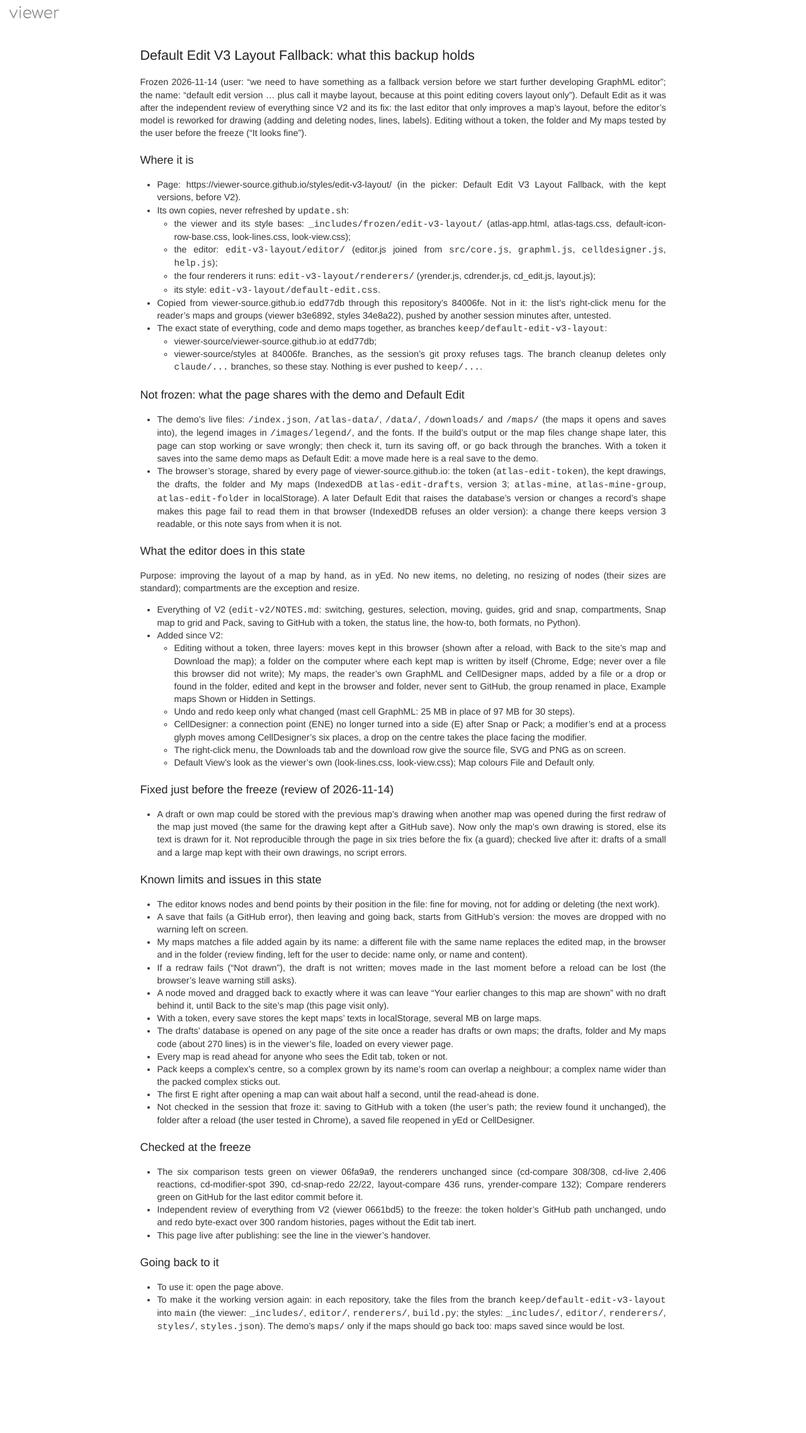
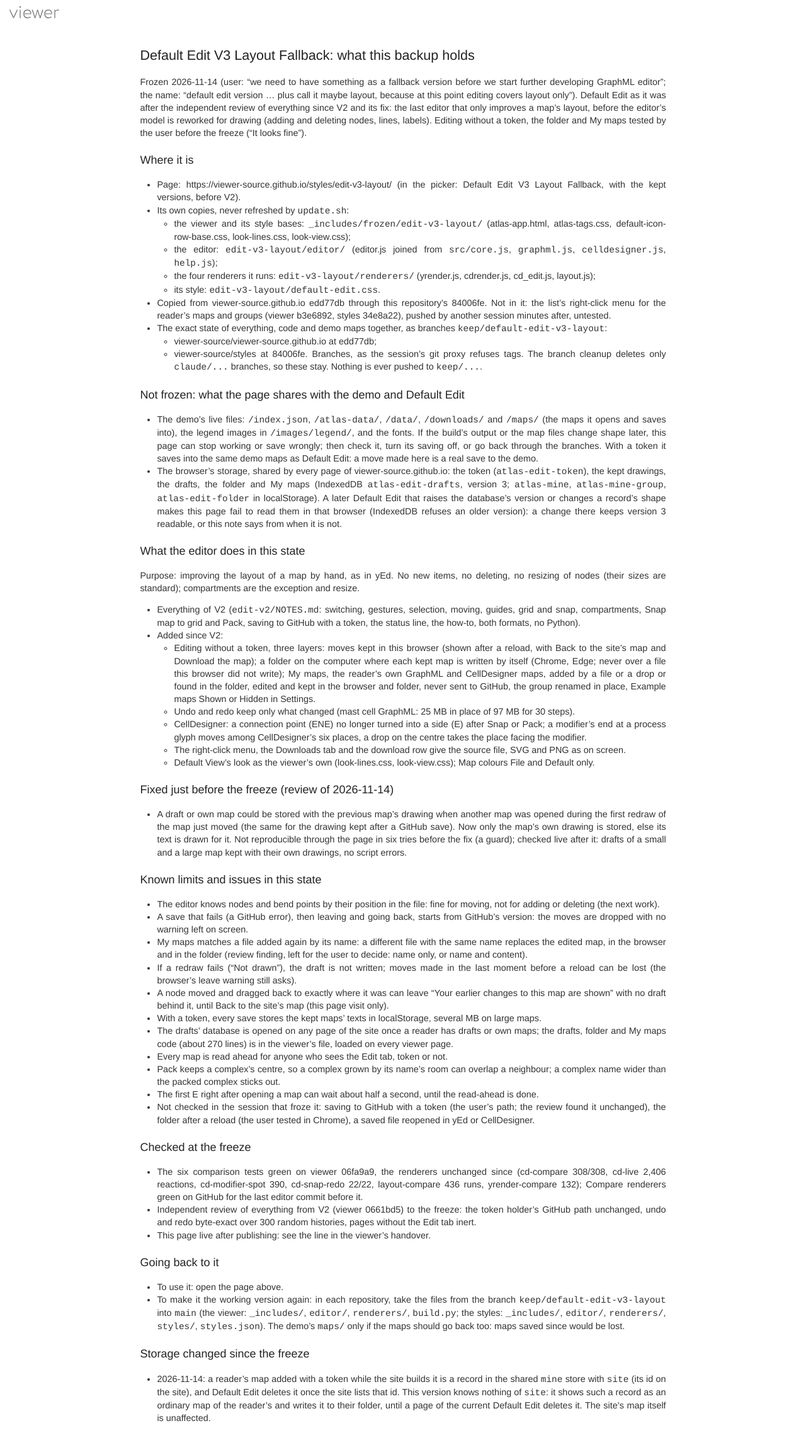
Before and after one commit to viewer-source/styles, a Jekyll site: the page built from edit-v3-layout/NOTES.md, in a window 1280 px wide. Shown: the whole page at 63% size. Built offline with Jekyll 4.4.1, drawn with Linux system fonts in a browser that asks for light colours; our own code applies the rules of GitHub Pages for plain Markdown files; before the commit the page ends 2131 px from its top, so only the background shows below that.

Commit message:
Viewer copied: review fixes for adding maps to the site; V3 notes on the storage change
Co-Authored-By: Claude Opus 5.5 <noreply@anthropic.com>
Claude-Session: https://claude.ai/code/session_01RZmt2QRVpkRwZfdkA2Crsm

```diff
--- a/edit-v3-layout/NOTES.md
+++ b/edit-v3-layout/NOTES.md
@@ -100,3 +100,10 @@ are standard); compartments are the exception and resize.
   into `main` (the viewer: `_includes/`, `editor/`, `renderers/`, `build.py`; the styles: `_includes/`, `editor/`,
   `renderers/`, `styles/`, `styles.json`). The demo's `maps/` only if the maps should go back too: maps saved since
   would be lost.
+
+## Storage changed since the freeze
+
+- 2026-11-14: a reader's map added with a token while the site builds it is a record in the shared `mine` store with
+  `site` (its id on the site), and Default Edit deletes it once the site lists that id. This version knows nothing of
+  `site`: it shows such a record as an ordinary map of the reader's and writes it to their folder, until a page of the
+  current Default Edit deletes it. The site's map itself is unaffected.
```
Also changed, not shown: _includes/atlas-app.html (+7 -5 lines), editor/src/core.js, 1 other file.
